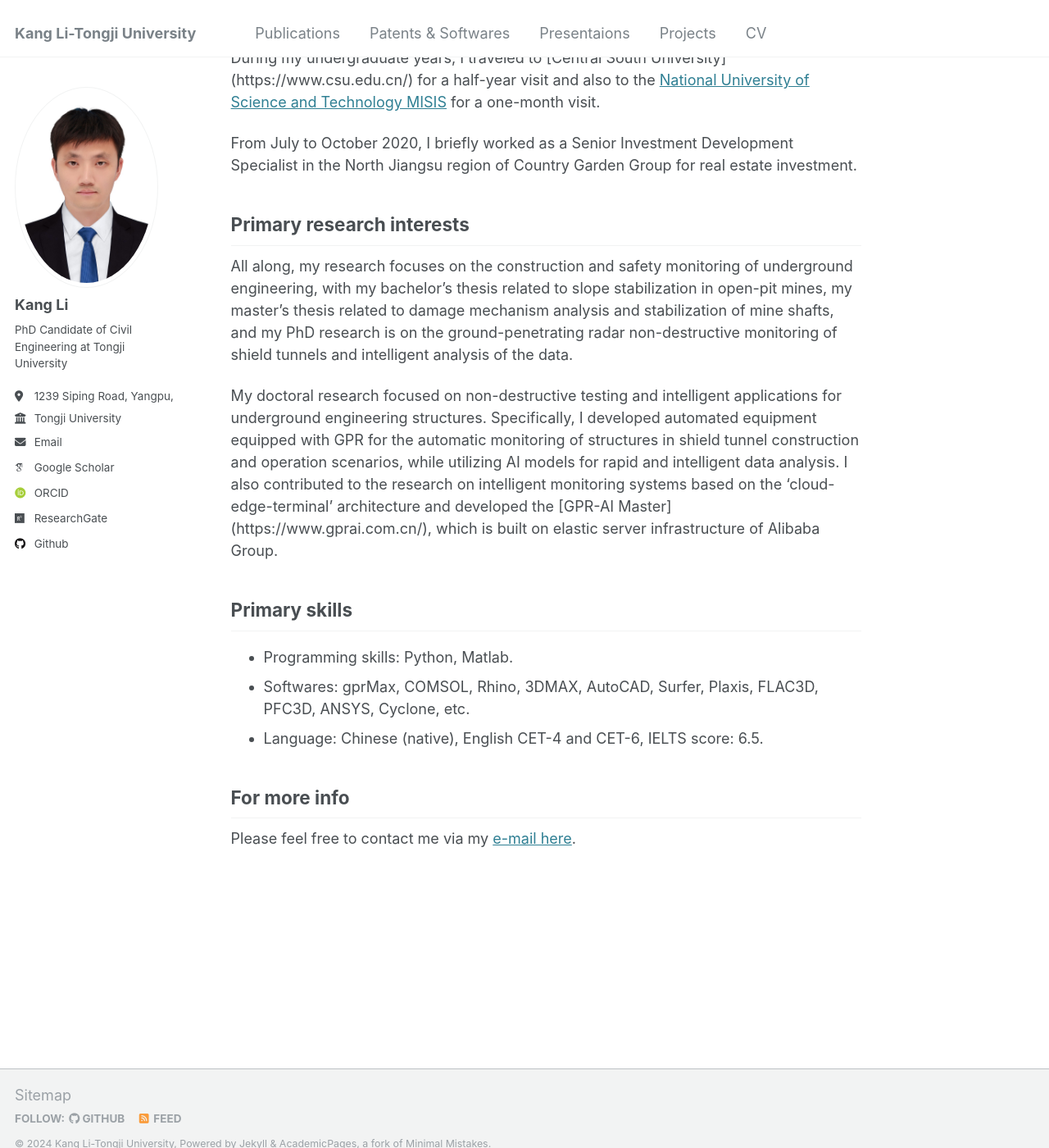
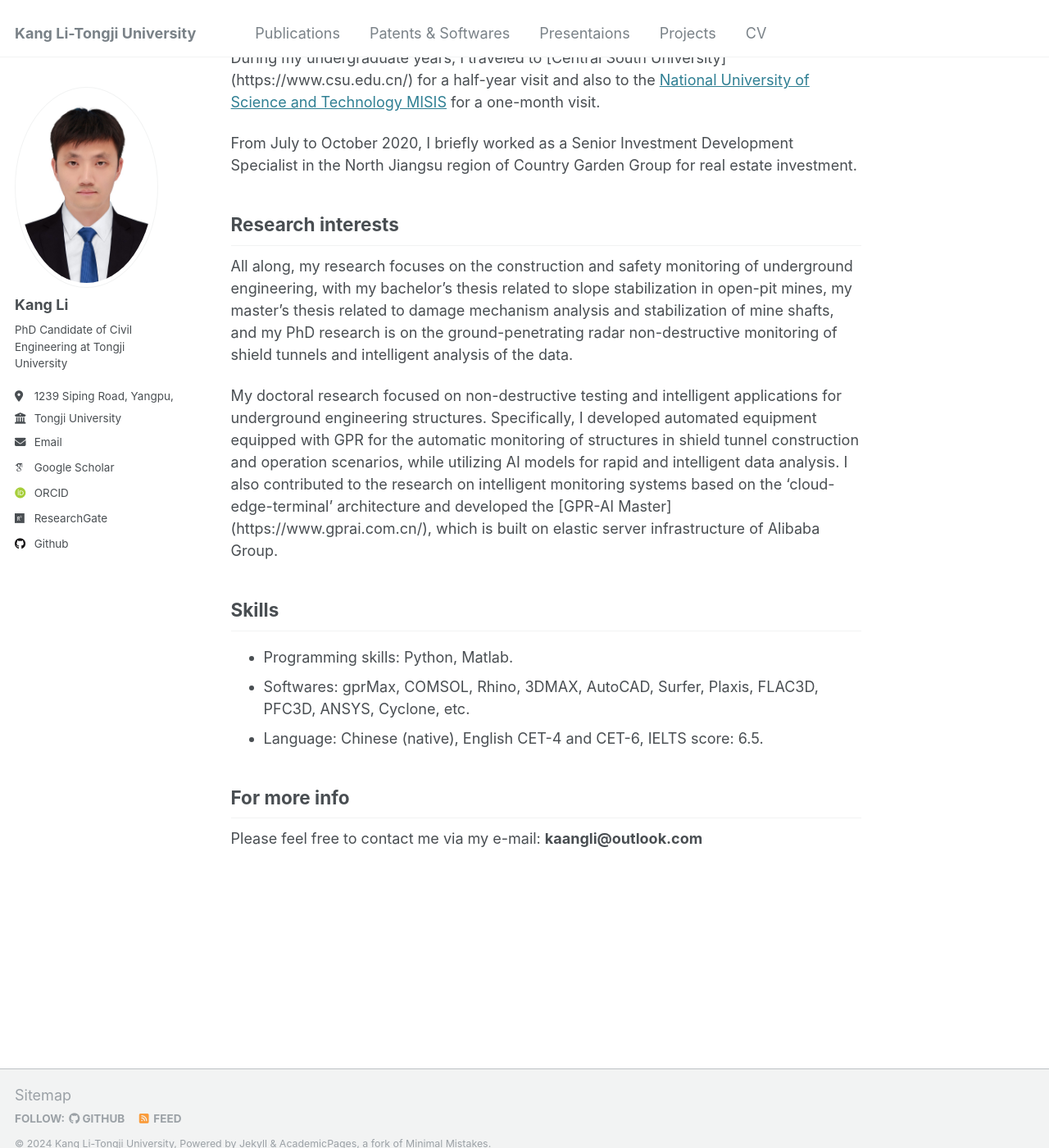
Before and after one commit to LIKANG2021/kangli_page.github.io, a Jekyll site: the page built from _pages/about.md, in a window 1280 px wide and 1400 px high, scrolled down 507 px. Shown: the whole window at 82% size. Built offline with Jekyll 4.4.1, drawn with Linux system fonts in a browser that asks for light colours; some web fonts are replaced.

Commit message:
Update about.md

```diff
--- a/_pages/about.md
+++ b/_pages/about.md
@@ -17,13 +17,13 @@ During my undergraduate years, I traveled to [Central South University] (https:/
 
 From July to October 2020, I briefly worked as a Senior Investment Development Specialist in the North Jiangsu region of Country Garden Group for real estate investment.
 
-Primary research interests
+Research interests
 ------
 All along, my research focuses on the construction and safety monitoring of underground engineering, with my bachelor's thesis related to slope stabilization in open-pit mines, my master's thesis related to damage mechanism analysis and stabilization of mine shafts, and my PhD research is on the ground-penetrating radar non-destructive monitoring of shield tunnels and intelligent analysis of the data.
 
 My doctoral research focused on non-destructive testing and intelligent applications for underground engineering structures. Specifically, I developed automated equipment equipped with GPR for the automatic monitoring of structures in shield tunnel construction and operation scenarios, while utilizing AI models for rapid and intelligent data analysis. I also contributed to the research on intelligent monitoring systems based on the 'cloud-edge-terminal' architecture and developed the [GPR-AI Master] (https://www.gprai.com.cn/), which is built on elastic server infrastructure of Alibaba Group.
 
-Primary skills
+Skills
 ------
 * Programming skills: Python, Matlab.
 * Softwares: gprMax, COMSOL, Rhino, 3DMAX, AutoCAD, Surfer, Plaxis, FLAC3D, PFC3D, ANSYS, Cyclone, etc.
@@ -31,4 +31,4 @@ Primary skills
 
 For more info
 ------
-Please feel free to contact me via my [e-mail here](kaangli@outlook.com).
+Please feel free to contact me via my e-mail: **kaangli@outlook.com**
```
